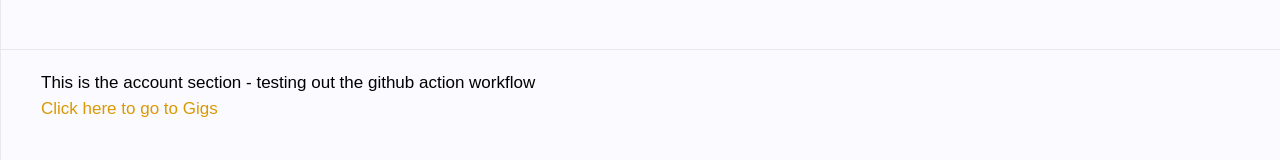
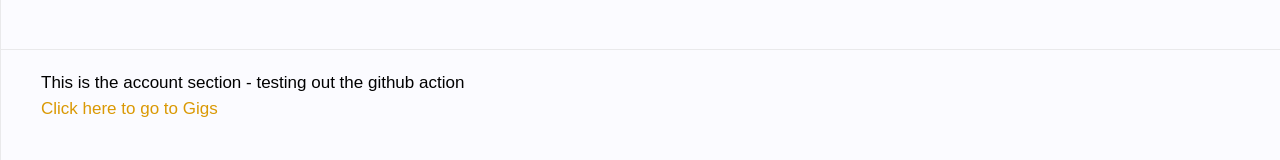
Before and after one commit to optimalresource/DevTest-FE, a Next.js app: page /user/account in a window 1280 px wide. Shown: the part 150-310 px from the top of the page. Built offline with nearby package versions, Linux system fonts and the light colour scheme; a web font is replaced by a local one.

Commit message:
Testing the actions

```diff
--- a/components/user/account/index.js
+++ b/components/user/account/index.js
@@ -4,9 +4,7 @@ import React, { Fragment } from "react";
 const AccountComponent = () => {
   return (
     <Fragment>
-      <p>
-        This is the account section - testing out the github action workflow
-      </p>
+      <p>This is the account section - testing out the github action</p>
       <Link href="/user/gigs">
         <a>Click here to go to Gigs</a>
       </Link>
```
